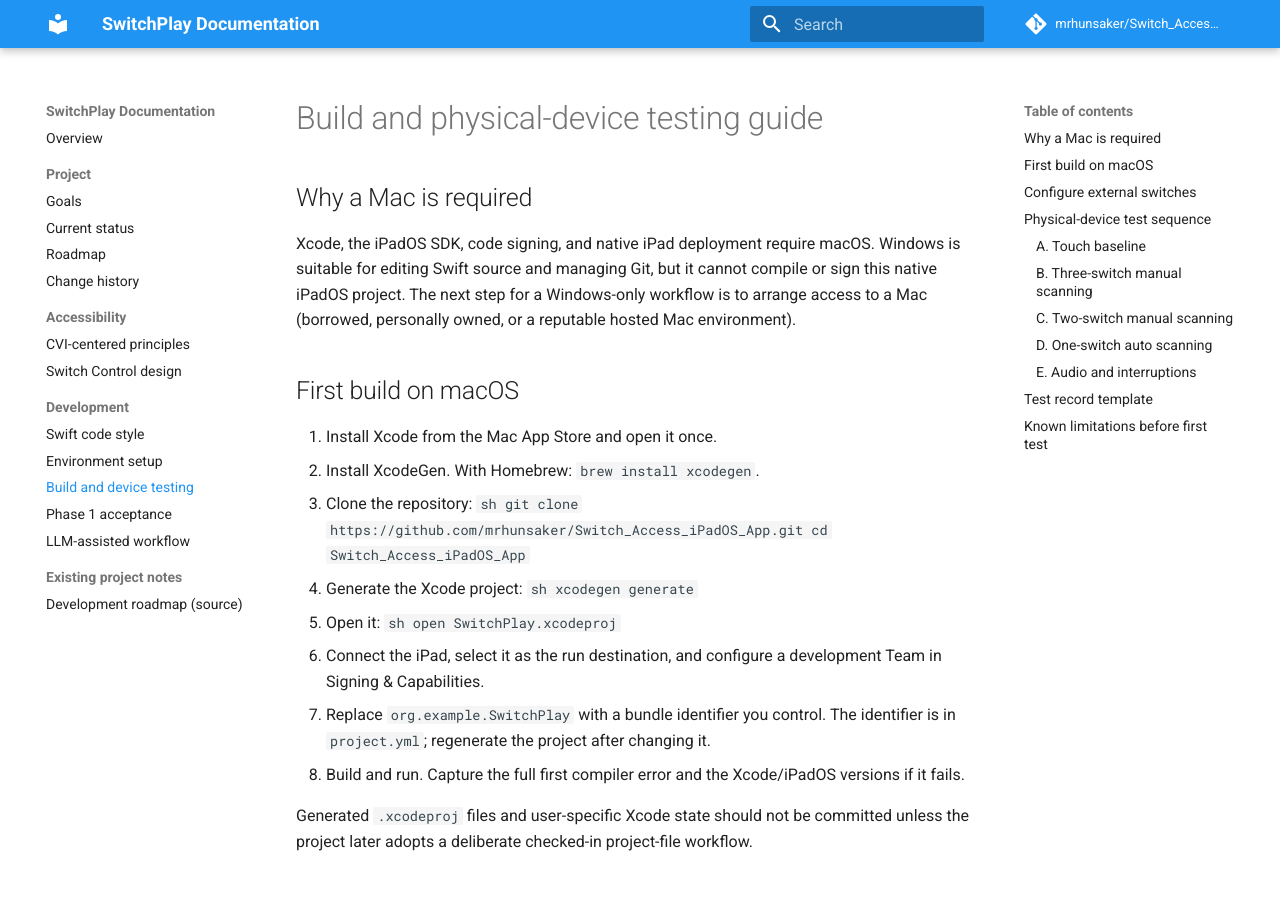
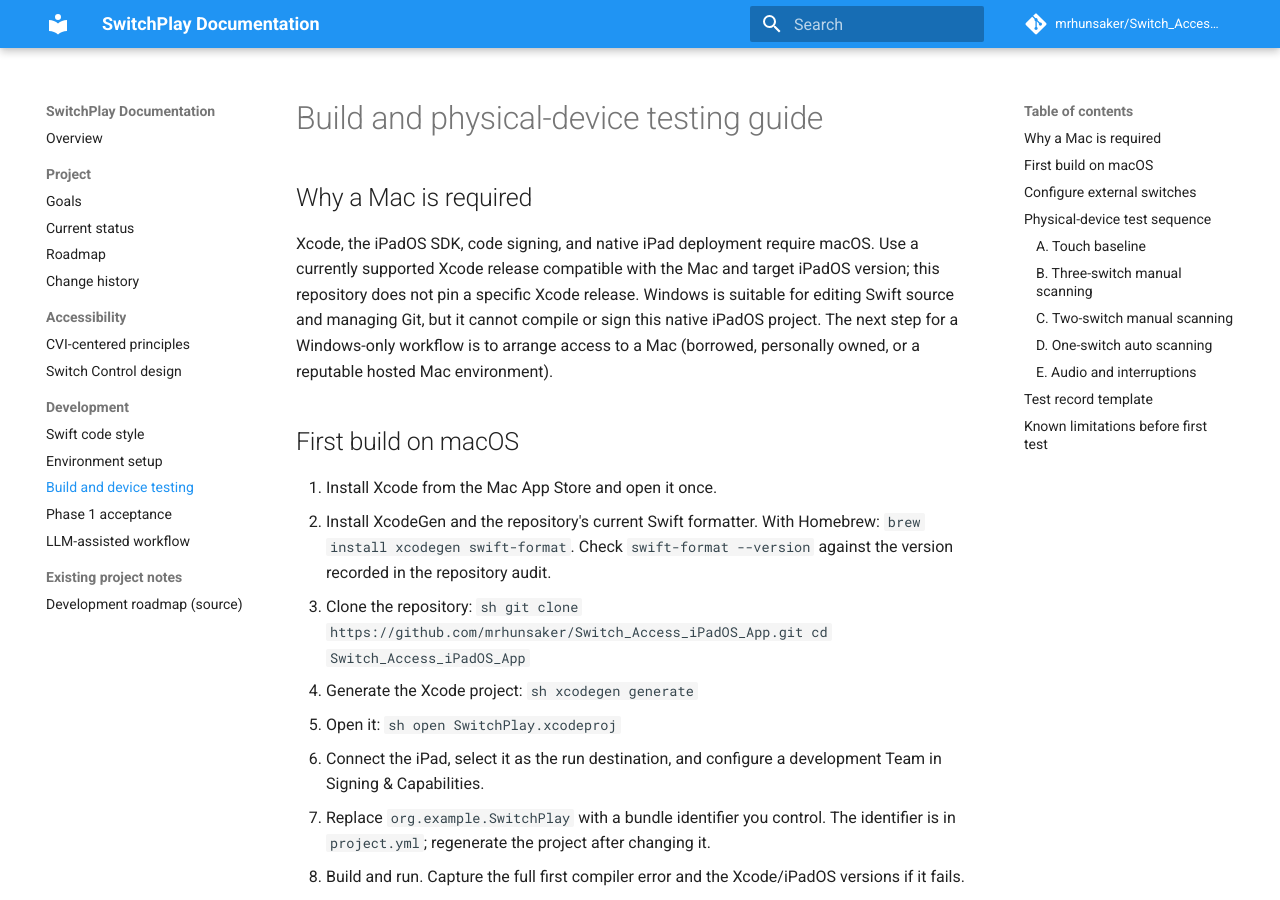
Before and after one commit to mrhunsaker/Switch_Access_iPadOS_App, an MkDocs documentation site: the page built from docs/BUILD_AND_DEVICE_TESTING.md, in a window 1280 px wide and 900 px high. Built offline with MkDocs 1.6.1 and Material for MkDocs 9.7.7, drawn with Linux system fonts in a browser that asks for light colours; comment, search, counter and statistics services are not loaded.

Commit message:
Clarify current native toolchain and formatter setup

````diff
--- a/docs/BUILD_AND_DEVICE_TESTING.md
+++ b/docs/BUILD_AND_DEVICE_TESTING.md
@@ -2,12 +2,12 @@
 
 ## Why a Mac is required
 
-Xcode, the iPadOS SDK, code signing, and native iPad deployment require macOS. Windows is suitable for editing Swift source and managing Git, but it cannot compile or sign this native iPadOS project. The next step for a Windows-only workflow is to arrange access to a Mac (borrowed, personally owned, or a reputable hosted Mac environment).
+Xcode, the iPadOS SDK, code signing, and native iPad deployment require macOS. Use a currently supported Xcode release compatible with the Mac and target iPadOS version; this repository does not pin a specific Xcode release. Windows is suitable for editing Swift source and managing Git, but it cannot compile or sign this native iPadOS project. The next step for a Windows-only workflow is to arrange access to a Mac (borrowed, personally owned, or a reputable hosted Mac environment).
 
 ## First build on macOS
 
 1. Install Xcode from the Mac App Store and open it once.
-2. Install XcodeGen. With Homebrew: `brew install xcodegen`.
+2. Install XcodeGen and the repository's current Swift formatter. With Homebrew: `brew install xcodegen swift-format`. Check `swift-format --version` against the version recorded in the repository audit.
 3. Clone the repository:
    ```sh
    git clone https://github.com/mrhunsaker/Switch_Access_iPadOS_App.git
````
